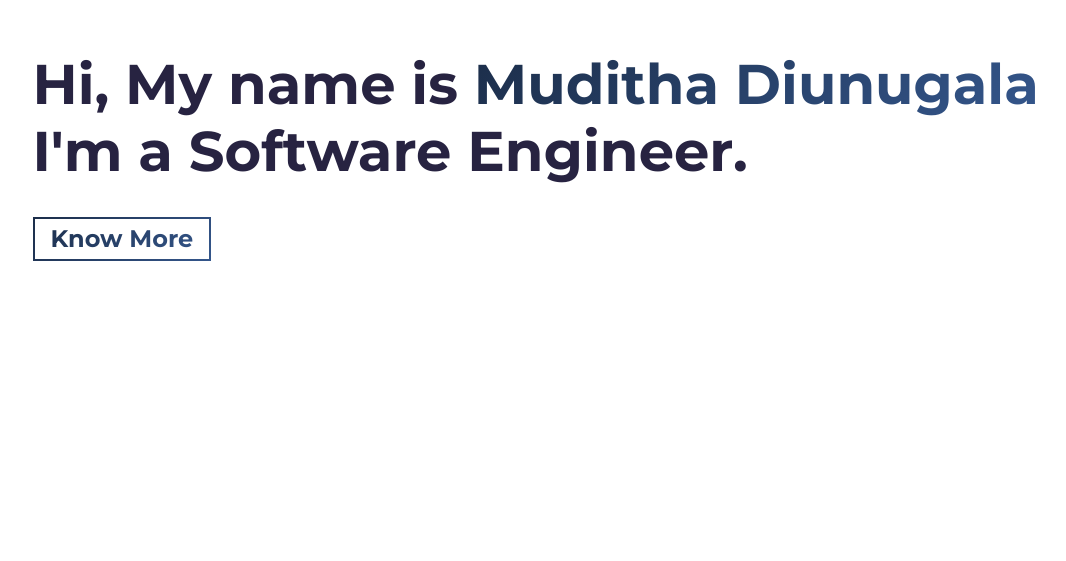
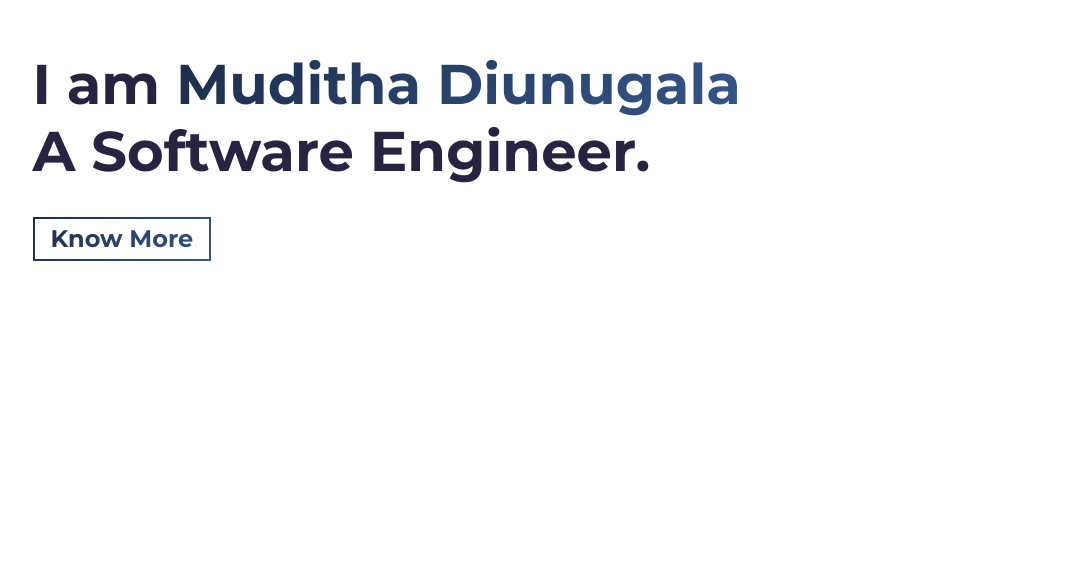
Before and after one commit to Muditha0829/Portfolio, a website built with Parcel: page src/index.html in a window 1280 px wide. Shown: the part 239-800 px from the top of the page, without its empty margins (45-1111 px from the left). Built offline with nearby package versions, Linux system fonts and the light colour scheme; animation ran at ten frames a second.

Commit message:
Minor Changes

```diff
--- a/src/index.html
+++ b/src/index.html
@@ -46,9 +46,9 @@
     <section id="hero" class="jumbotron">
       <div class="container">
         <h1 class="hero-title load-hidden">
-          Hi, My name is <span class="text-color-main">Muditha Diunugala</span>
+          I am <span class="text-color-main">Muditha Diunugala</span>
           <br />
-          I'm a Software Engineer.
+          A Software Engineer.
         </h1>
         <p class="hero-cta load-hidden">
           <a rel="noreferrer" class="cta-btn cta-btn--hero" href="#about"
```
